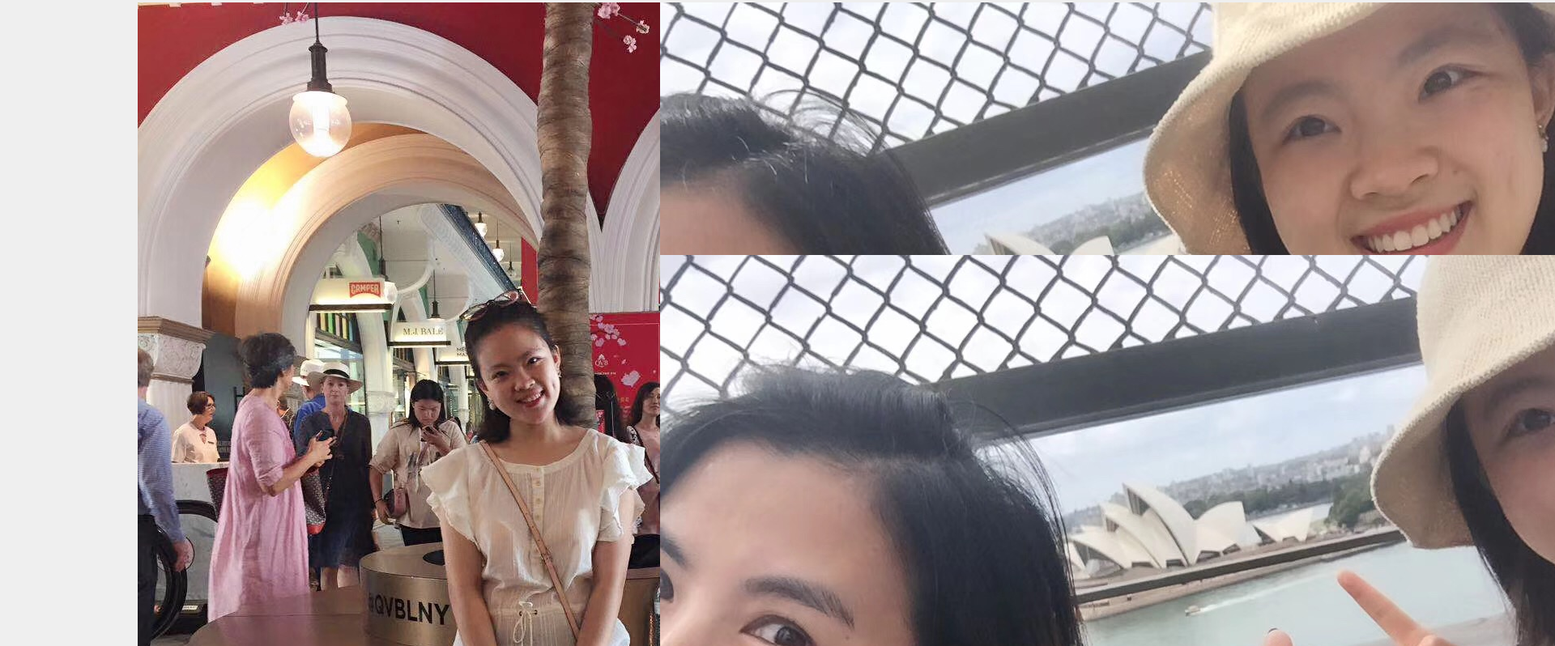
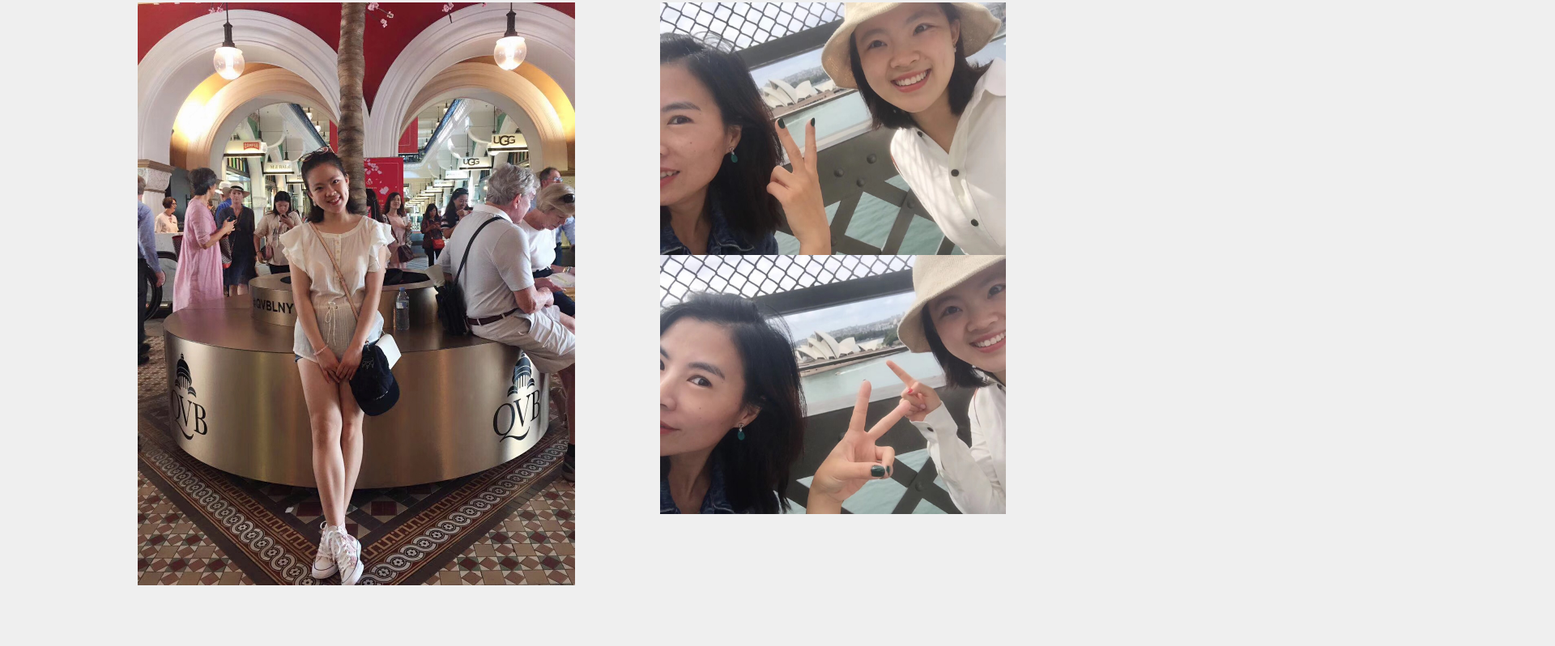
Before and after one commit to Mindy9Meng/blog, a plain HTML site: page index.html in a window 1280 px wide. Shown: the part 1398-2196 px from the top of the page at 81% size, 1920 px wide, since content can reach past the window. After the commit the page ends 2125 px from the top, so only its background shows below. Drawn offline with Linux system fonts and the light colour scheme.

Commit message:
Update index.html

```diff
--- a/index.html
+++ b/index.html
@@ -186,13 +186,13 @@
 
     <div class="works" style="height: 597px;">
       <div class="big" style="top: 0; left: 0;">
-        <img src="./img/1.jpg" alt="作品1" width：606 width:597>
+        <img src="./img/1.jpg" alt="作品1" width="540" height="720">
       </div>
       <div class="small" style="top: 0; left: 645px;">
-        <img src="./img/2.jpg" alt="作品2" width：293 width:285>
+        <img src="./img/2.jpg" alt="作品2" height="320">
       </div>
       <div class="small" style="top: 312px; left: 645px;">
-        <img src="./img/3.jpg" alt="作品3" width：293 width:285>
+        <img src="./img/3.jpg" alt="作品3" height="320">
       </div>
     </div>
 
```
